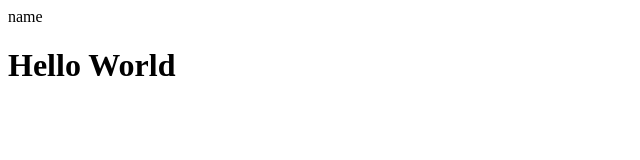
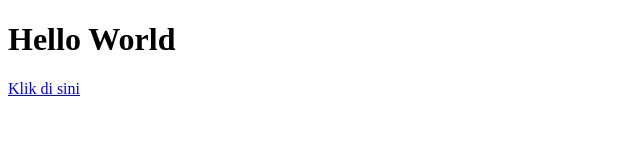
Before and after one commit to KelvinGemoyy/js, a website: page oop.html in a window 1280 px wide. Shown: the whole page, without its empty margins (0-640 px from the left). Drawn offline with Linux system fonts and the light colour scheme.

Commit message:
Saya telah menambahkan link pada website oop saya

```diff
--- a/oop.html
+++ b/oop.html
@@ -5,8 +5,10 @@
     <meta name="viewport" content="width=device-width, initial-scale=1.0">
     <title>OOP Javascript</title>
 </head>
-<body>name
+<body>
     <h1>Hello World</h1>
+
+    <a href="http://hoisting.html">Klik di sini</a>
 
 
     <script src="oop.js"></script>
--- a/oop.js
+++ b/oop.js
@@ -128,4 +128,6 @@
    thirza.name = 'thirza';
    thirza.sayHello('thirza');
 
+   console.log(sayHello());
+
    //* Super Constructor
```
